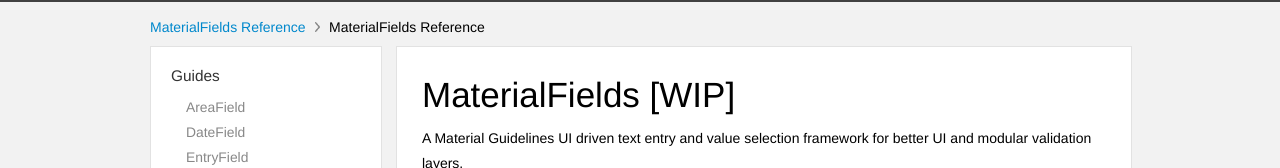
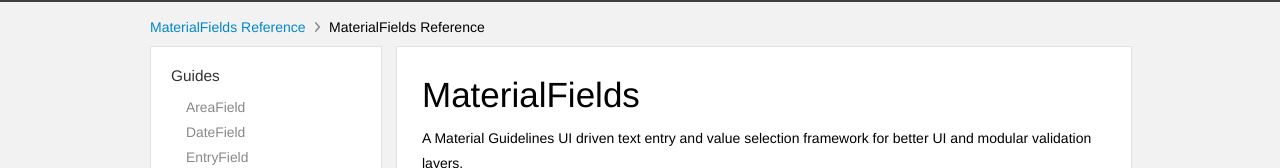
Before and after one commit to barbulescualex/MaterialFields, a plain HTML site: page docs/docsets/MaterialFields.docset/Contents/Resources/Documents/index.html in a window 1280 px wide. Shown: the part 24-192 px from the top of the page. Drawn offline with Linux system fonts and the light colour scheme; files that its build step writes are made by us from their sources; files whose address does not match are found by name.

Commit message:
docs updated as well

```diff
--- a/docs/docsets/MaterialFields.docset/Contents/Resources/Documents/index.html
+++ b/docs/docsets/MaterialFields.docset/Contents/Resources/Documents/index.html
@@ -96,7 +96,7 @@
         <section>
           <section class="section">
 
-            <h1 id='materialfields-wip' class='heading'>MaterialFields [WIP]</h1>
+            <h1 id='materialfields' class='heading'>MaterialFields</h1>
 
 <p>A Material Guidelines UI driven text entry and value selection framework for better UI and modular validation layers.</p>
 
```
Also changed, not shown: docs/index.html (+1 -1 lines), 18 other files.
